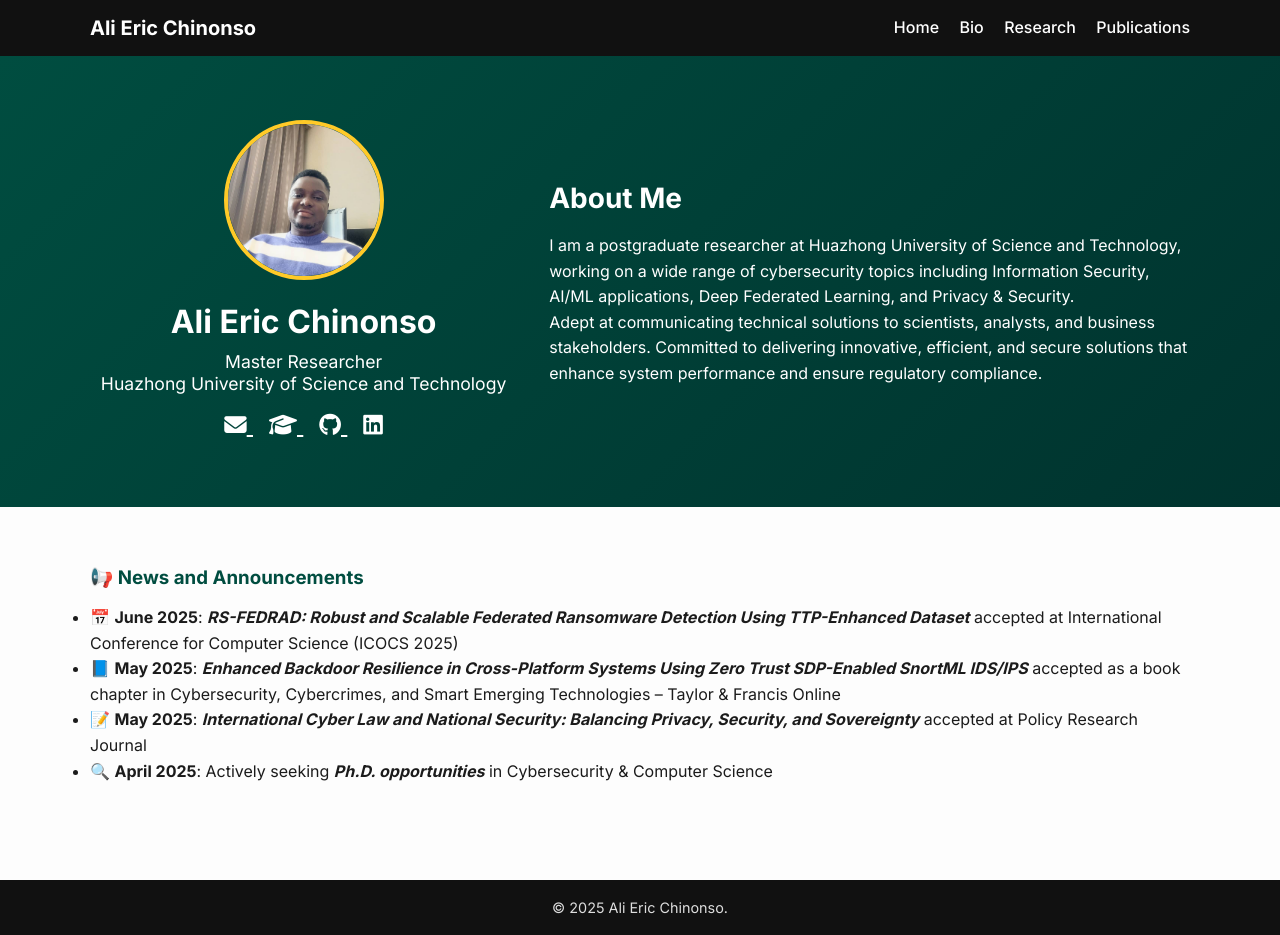
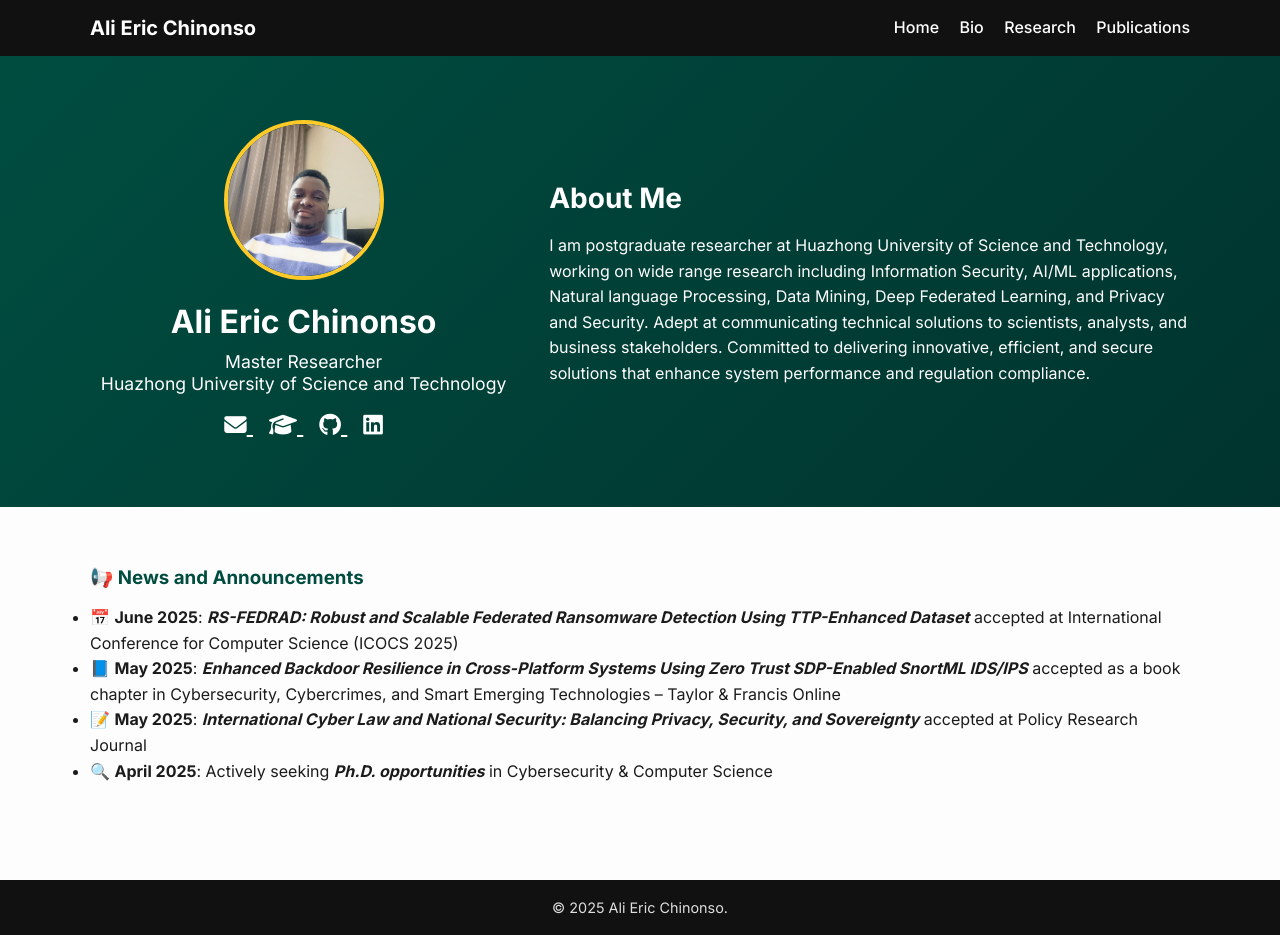
Before and after one commit to EmpireNetwork123/EmpireNetwork123.github.io, a Jekyll site: the page built from index.md, in a window 1280 px wide and 935 px high. Built offline with Jekyll 4.4.1, drawn with Linux system fonts in a browser that asks for light colours.

Commit message:
Update _config.yml

```diff
--- a/_config.yml
+++ b/_config.yml
@@ -26,12 +26,10 @@
 # ABOUT‑ME PARAGRAPH (Markdown accepted)
 # ------------------------------------------
 about_me: |
-  I am a postgraduate researcher at Huazhong University of Science and Technology,
-  working on a wide range of cybersecurity topics including Information Security,
-  AI/ML applications, Deep Federated Learning, and Privacy & Security.
-  Adept at communicating technical solutions to scientists, analysts, and business
-  stakeholders. Committed to delivering innovative, efficient, and secure solutions
-  that enhance system performance and ensure regulatory compliance.
+ I am postgraduate researcher at Huazhong University of Science and Technology, working on wide range research including Information Security,
+ AI/ML applications, Natural language Processing, Data Mining, Deep Federated Learning, and Privacy and Security.
+ Adept at communicating technical solutions to scientists, analysts, and business stakeholders.
+ Committed to delivering innovative, efficient, and secure solutions that enhance system performance and regulation compliance.
 
 # ------------------------------------------
 markdown: kramdown
```
